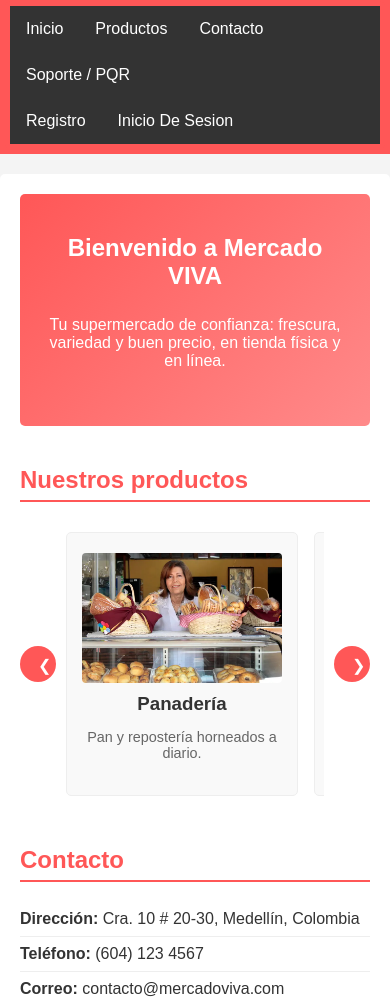
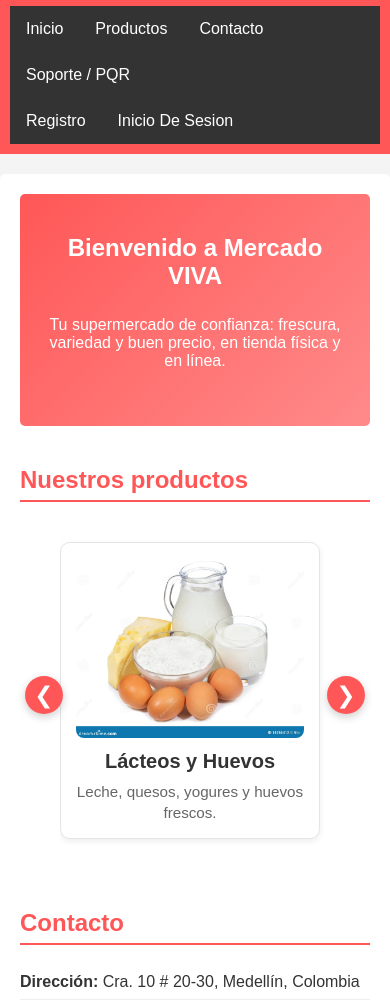
Before and after one commit to Thomas8207/pqr-mercadoviva, a website: page Frontend/index.html in a window 390 px wide. Shown: the part 84-1088 px from the top of the page. Drawn offline with nearby package versions, Linux system fonts and the light colour scheme.

Commit message:
re mejorando el slider

```diff
--- a/Frontend/app.js
+++ b/Frontend/app.js
@@ -378,11 +378,7 @@ function anchoTarjeta() {
 
     if (!tarjeta) return 0;
 
-    const estilo = window.getComputedStyle(tarjeta);
-
-    return tarjeta.offsetWidth +
-           parseInt(estilo.marginRight || 0) +
-           16; // gap
+    return tarjeta.offsetWidth + 20; // 20px = gap
 }
 
 // Botón anterior
@@ -405,9 +401,9 @@ btnNext.addEventListener("click", () => {
 // SLIDER AUTOMÁTICO
 // ============================================================
 
-let sliderAutomatico = setInterval(() => {
+setInterval(() => {
 
-    // Si llegó al final, vuelve al inicio
+    // Si llegó al final, vuelve al comienzo
     if (slider.scrollLeft + slider.clientWidth >= slider.scrollWidth - 5) {
 
         slider.scrollTo({
@@ -417,6 +413,7 @@ let sliderAutomatico = setInterval(() => {
 
     } else {
 
+        // Avanza una tarjeta
         slider.scrollBy({
             left: anchoTarjeta(),
             behavior: "smooth"
@@ -424,38 +421,7 @@ let sliderAutomatico = setInterval(() => {
 
     }
 
-}, 2000); // cambia cada 1 segundos
-
-
-// Pausar cuando el mouse está encima
-slider.addEventListener("mouseenter", () => {
-    clearInterval(sliderAutomatico);
-});
-
-// Continuar cuando el mouse sale
-slider.addEventListener("mouseleave", () => {
-
-    sliderAutomatico = setInterval(() => {
-
-        if (slider.scrollLeft + slider.clientWidth >= slider.scrollWidth - 5) {
-
-            slider.scrollTo({
-                left: 0,
-                behavior: "smooth"
-            });
-
-        } else {
-
-            slider.scrollBy({
-                left: anchoTarjeta(),
-                behavior: "smooth"
-            });
-
-        }
-
-    }, 3000);
-
-});
+}, 3000);
 
 })();
 } else {
--- a/Frontend/hola.css
+++ b/Frontend/hola.css
@@ -131,31 +131,72 @@ html {
     margin-top: 0;
 }
 
-/* ---------- Productos (slider) ---------- */
+/* ============================================================
+   PRODUCTOS - SLIDER
+   ============================================================ */
+
 .slider-wrapper {
+    position: relative;
     display: flex;
     align-items: center;
-    gap: 10px;
+    width: 100%;
+    padding: 10px 50px;
+    box-sizing: border-box;
 }
 
+/* Área donde se mueven las tarjetas */
 .slider {
     display: flex;
-    gap: 16px;
+    gap: 20px;
+    width: 100%;
     overflow-x: auto;
+    scroll-behavior: smooth;
     scroll-snap-type: x mandatory;
-    padding: 10px 4px;
-    flex: 1;
+    padding: 10px 5px 20px;
+
+    /* Ocultar barra de desplazamiento */
+    scrollbar-width: none;
 }
 
+.slider::-webkit-scrollbar {
+    display: none;
+}
+
+/* ============================================================
+   TARJETAS
+   ============================================================ */
+
 .producto-card {
-    flex: 0 0 200px;
+    flex: 0 0 calc((100% - 40px) / 3);
+    min-width: 0;
+
     scroll-snap-align: start;
-    background: #f9f9f9;
-    border: 1px solid #eee;
-    border-radius: 5px;
-    padding: 20px 15px;
+
+    background: #ffffff;
+    border: 1px solid #e5e5e5;
+    border-radius: 10px;
+
+    padding: 15px;
+
     text-align: center;
+
+    box-sizing: border-box;
+
+    transition: transform 0.25s ease,
+                box-shadow 0.25s ease;
+
+    box-shadow: 0 2px 6px rgba(0, 0, 0, 0.08);
 }
+
+/* Efecto al pasar el mouse */
+.producto-card:hover {
+    transform: translateY(-5px);
+    box-shadow: 0 8px 18px rgba(0, 0, 0, 0.15);
+}
+
+/* ============================================================
+   IMÁGENES
+   ============================================================ */
 
 .producto-icono {
     margin-bottom: 10px;
@@ -168,38 +209,126 @@ html {
 
 .producto-icono img {
     width: 100%;
-    height: 130px;
+    height: 160px;
+
     object-fit: cover;
-    border-radius: 4px;
+
+    border-radius: 8px;
+
     display: block;
 }
 
+/* ============================================================
+   TEXTO
+   ============================================================ */
+
 .producto-card h3 {
-    margin: 8px 0;
+    margin: 12px 0 8px;
+
     color: #333;
+
+    font-size: 1.25rem;
 }
 
 .producto-card p {
-    font-size: 0.9rem;
+    margin: 0;
+
+    font-size: 0.95rem;
+    line-height: 1.4;
+
     color: #666;
 }
 
+/* ============================================================
+   FLECHAS
+   ============================================================ */
+
 .slider-flecha {
+    position: absolute;
+
+    top: 50%;
+    transform: translateY(-50%);
+
+    z-index: 10;
+
     flex-shrink: 0;
+
+    width: 45px;
+    height: 45px;
+
+    padding: 0;
+
+    display: flex;
+    align-items: center;
+    justify-content: center;
+
     background-color: #FF5757;
+
     color: white;
+
     border: none;
     border-radius: 50%;
-    width: 36px;
-    height: 36px;
-    font-size: 1rem;
+
+    font-size: 28px;
+    line-height: 1;
+
     cursor: pointer;
+
+    box-shadow: 0 3px 8px rgba(0, 0, 0, 0.2);
+
+    transition: background-color 0.2s ease,
+                transform 0.2s ease;
 }
 
 .slider-flecha:hover {
-    background-color: #111;
+    background-color: #e64545;
+
+    transform: translateY(-50%) scale(1.08);
 }
 
+#slider-prev {
+    left: 5px;
+}
+
+#slider-next {
+    right: 5px;
+}
+
+/* ============================================================
+   RESPONSIVE
+   ============================================================ */
+
+/* Tablet */
+@media (max-width: 900px) {
+
+    .producto-card {
+        flex: 0 0 calc((100% - 20px) / 2);
+    }
+
+}
+
+/* Celular */
+@media (max-width: 600px) {
+
+    .slider-wrapper {
+        padding: 10px 40px;
+    }
+
+    .producto-card {
+        flex: 0 0 100%;
+    }
+
+    .producto-icono img {
+        height: 180px;
+    }
+
+    .slider-flecha {
+        width: 38px;
+        height: 38px;
+        font-size: 23px;
+    }
+
+}
 /* ---------- Contacto ---------- */
 .contacto-lista {
     list-style: none;
```
